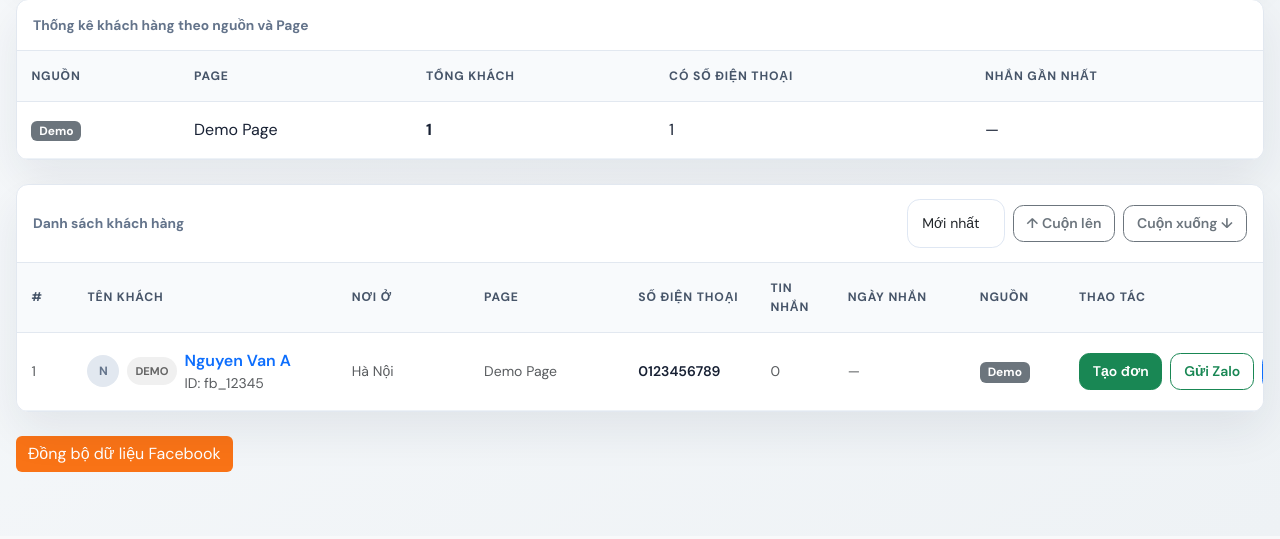
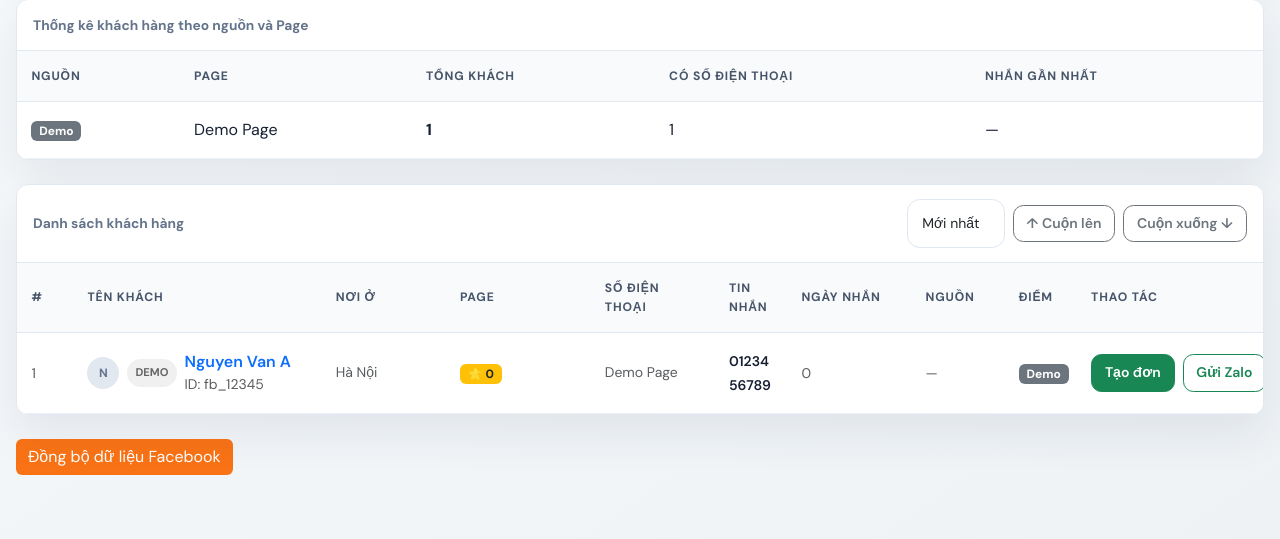
Before and after one commit to sondaihata-hash/CRMHAY, a Flask app: page /customers in a window 1280 px wide. Shown: the part 454-993 px from the top of the page. Before the commit the page ends 926 px from the top, so only its background shows below. Run offline with Flask 3, Linux system fonts and the light colour scheme; the visitor is signed in with stand-in values (Sample User, id 1); tables that the repository leaves empty hold one stand-in row (values such as "Sample post").

Commit message:
feat: add order reward points system (>1M = +1 point)

```diff
--- a/app.py
+++ b/app.py
@@ -142,6 +142,7 @@ class Customer(db.Model):
     source = db.Column(db.String(50), default='manual')
     message_count = db.Column(db.Integer, default=0)
     tags = db.Column(db.String(500), nullable=True)
+    points = db.Column(db.Integer, nullable=False, default=0)
     assigned_user_id = db.Column(db.Integer, db.ForeignKey('user.id'), nullable=True, index=True)
     created_at = db.Column(db.DateTime, default=datetime.utcnow)
 
@@ -186,6 +187,7 @@ class Order(db.Model):
     discount_amount = db.Column(db.Float, nullable=False, default=0)
     vat_amount = db.Column(db.Float, nullable=False, default=0)
     payment_details = db.Column(db.String(400), nullable=True)
+    points_awarded = db.Column(db.Integer, nullable=False, default=0)
     created_at = db.Column(db.DateTime, nullable=False, default=datetime.utcnow)
     customer = db.relationship('Customer', backref=db.backref('orders', lazy=True))
 
@@ -299,6 +301,7 @@ def ensure_customer_columns():
         'locale': 'TEXT',
         'message_count': 'INTEGER DEFAULT 0',
         'tags': 'TEXT',
+        'points': 'INTEGER DEFAULT 0',
         'assigned_user_id': 'INTEGER',
     }
     for column_name, column_type in new_columns.items():
@@ -1484,11 +1487,30 @@ def handoff_customer_to_zalo(c_id):
 
 def ensure_order_columns():
     columns = {column['name'] for column in inspect(db.engine).get_columns('order')}
-    new_columns = {'delivery_address': 'TEXT', 'discount_amount': 'FLOAT DEFAULT 0', 'vat_amount': 'FLOAT DEFAULT 0', 'payment_details': 'TEXT'}
+    new_columns = {'delivery_address': 'TEXT', 'discount_amount': 'FLOAT DEFAULT 0', 'vat_amount': 'FLOAT DEFAULT 0', 'payment_details': 'TEXT', 'points_awarded': 'INTEGER DEFAULT 0'}
     for column_name, column_type in new_columns.items():
         if column_name not in columns:
             db.session.execute(text(f'ALTER TABLE "order" ADD COLUMN {column_name} {column_type}'))
     db.session.commit()
+
+
+def update_customer_points(customer_id):
+    c = db.session.get(Customer, customer_id)
+    if not c:
+        return
+    completed_orders = Order.query.filter_by(customer_id=c.id, status='Hoàn tất').all()
+    total_pts = 0
+    for o in completed_orders:
+        pts = int((o.total_amount or 0) // 1000000)
+        o.points_awarded = pts
+        total_pts += pts
+    c.points = total_pts
+    db.session.commit()
+
+
+def recalculate_all_points():
+    for c in Customer.query.all():
+        update_customer_points(c.id)
 
 
 def ensure_reminder_columns():
@@ -1625,9 +1647,27 @@ def create_order(customer_id):
         db.session.add(order)
         order.items.extend(items)
         db.session.commit()
+        update_customer_points(customer.id)
         flash(f'Đã tạo đơn {order.code} cho {customer.name}.', 'success')
         return redirect(url_for('order_document', order_id=order.id))
     return render_template('order_form.html', customer=customer, now=datetime.utcnow)
+
+
+
+
+@app.route('/orders/<int:order_id>/status', methods=['POST'])
+def update_order_status(order_id):
+    order = Order.query.join(Customer).filter(
+        Order.id == order_id,
+        Customer.id.in_(visible_customer_query().with_entities(Customer.id)),
+    ).first_or_404()
+    new_status = request.form.get('status', '').strip()
+    if new_status:
+        order.status = new_status
+        db.session.commit()
+        update_customer_points(order.customer_id)
+        flash(f'Đã cập nhật trạng thái đơn {order.code} thành "{new_status}".', 'success')
+    return redirect(request.referrer or url_for('orders'))
 
 
 @app.route('/orders/<int:order_id>')
@@ -1979,6 +2019,7 @@ def serialize_customer(c):
         'profile_pic': c.profile_pic,
         'message_count': c.message_count or 0,
         'message_excerpt': c.message_excerpt,
+        'points': c.points or 0,
         'last_message_date': c.last_message_date.isoformat() if c.last_message_date else None,
         'created_at': c.created_at.isoformat() if c.created_at else None,
         'assigned_user_id': c.assigned_user_id,
@@ -1992,6 +2033,7 @@ def serialize_order(o):
         'delivery_address': o.delivery_address,
         'discount_amount': o.discount_amount, 'vat_amount': o.vat_amount,
         'payment_details': o.payment_details,
+        'points_awarded': o.points_awarded or 0,
         'customer_name': o.customer.name if o.customer else None,
         'customer_id': o.customer_id,
         'created_at': o.created_at.isoformat() if o.created_at else None,
@@ -2161,6 +2203,7 @@ def api_create_order():
     db.session.add(order)
     order.items.extend(items)
     db.session.commit()
+    update_customer_points(c.id)
     return {'order': serialize_order(order)}, 201
 
 
--- a/templates/customer_detail.html
+++ b/templates/customer_detail.html
@@ -68,6 +68,10 @@
           <div class="fs-5 fw-semibold">{{ c.locale }}</div>
         </div>
         {% endif %}
+        <div class="mb-3">
+          <div class="kpi-label">Điểm tích lũy</div>
+          <div class="fs-5 fw-semibold text-warning">⭐ {{ c.points or 0 }} điểm</div>
+        </div>
       </div>
       <div class="col-md-6">
         <div class="mb-3">
@@ -243,7 +247,7 @@
   {% if c.message_logs %}
   <div class="panel p-4 mt-4">
     <div class="kpi-label mb-2">Lịch sử tương tác Zalo / CRM</div>
-    {% for log in c.message_logs|sort(attribute='sent_at', reverse=True)[:8] %}
+    {% for log in (c.message_logs|sort(attribute='sent_at', reverse=True))[:8] %}
       <div class="py-2 {% if not loop.last %}border-bottom{% endif %}">
         <div class="d-flex justify-content-between gap-3 flex-wrap">
           <strong>{{ 'Khách hàng' if log.sender_type == 'customer' else 'Sales' }}</strong>
--- a/templates/customers.html
+++ b/templates/customers.html
@@ -113,6 +113,7 @@
             <th style="width: 7%; min-width: 70px;">Tin nhắn</th>
             <th style="width: 12%; min-width: 110px;">Ngày nhắn</th>
             <th style="width: 9%; min-width: 80px;">Nguồn</th>
+            <th style="width: 7%; min-width: 70px;">Điểm</th>
             <th style="width: 18%; min-width: 180px;">Thao tác</th>
           </tr>
         </thead>
@@ -155,6 +156,9 @@
               {% else %}
                 <small class="text-muted customer-location-cell">—</small>
               {% endif %}
+            </td>
+            <td>
+              <span class="badge bg-warning text-dark">⭐ {{ c.points or 0 }}</span>
             </td>
             <td>
               {% if c.page_name %}
```
Also changed, not shown: templates/orders.html (+1 -1 lines).
